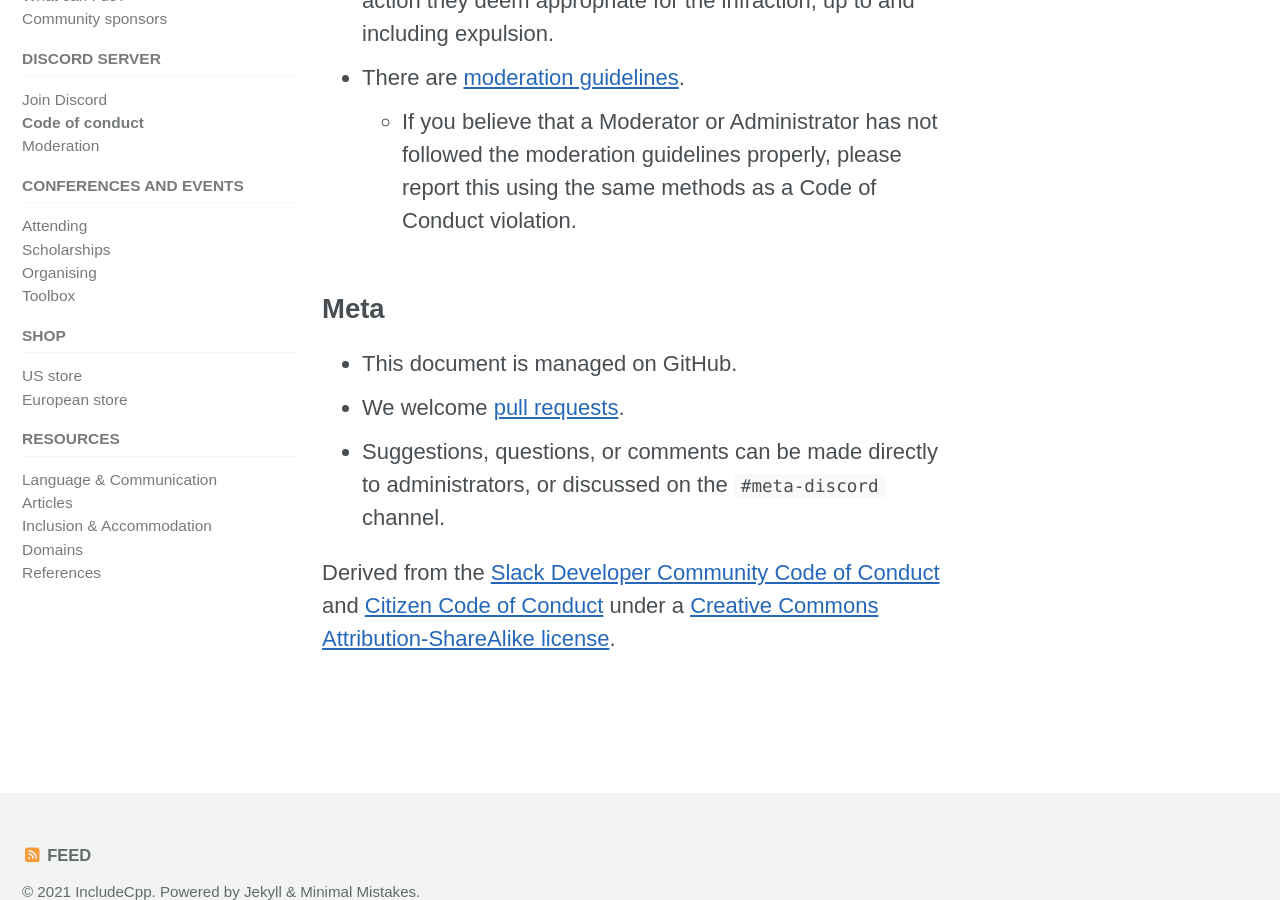
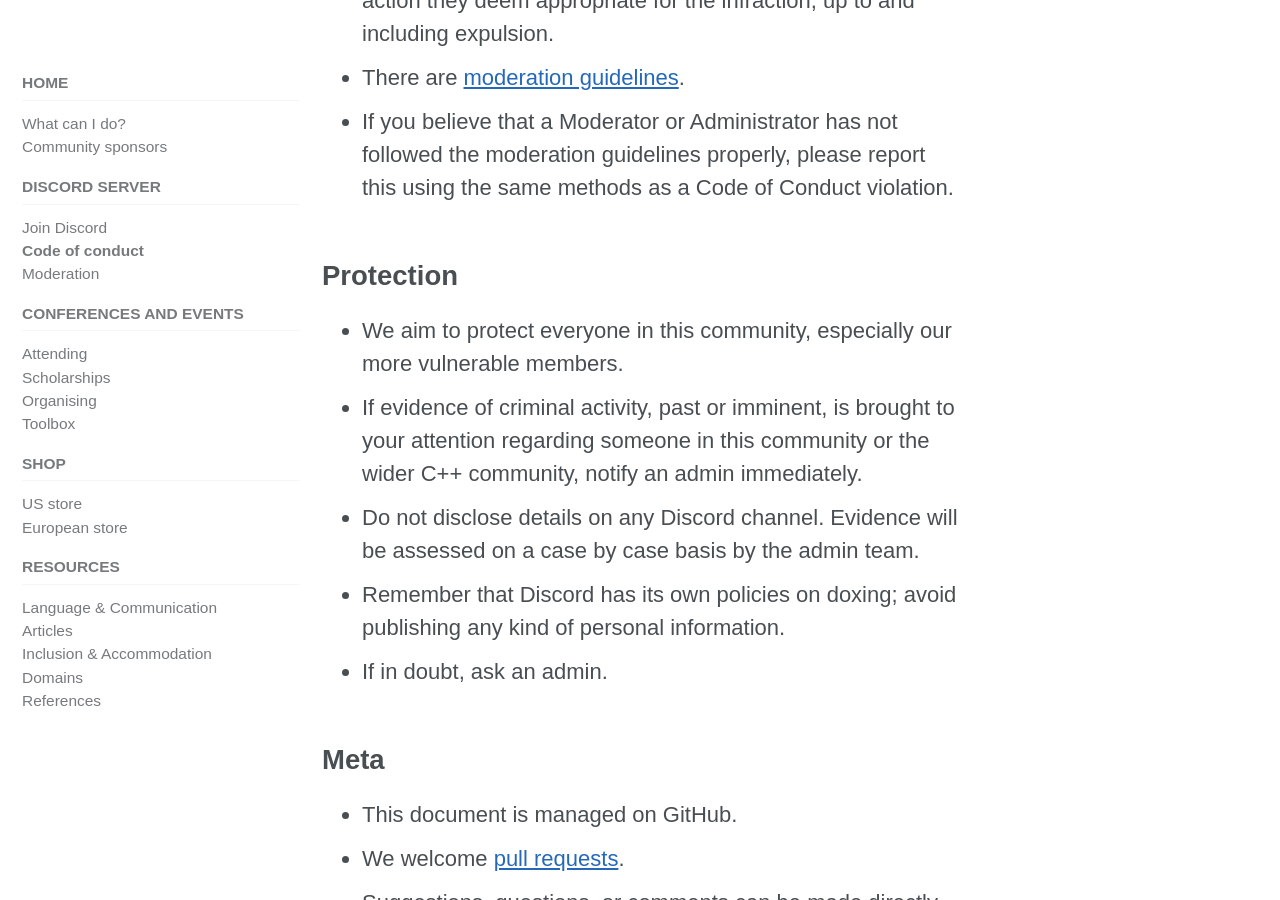
Before and after one commit to include-cpp/include-cpp.github.io, a Jekyll site: the page built from code-of-conduct.md, in a window 1280 px wide and 900 px high, scrolled down 2547 px. Built offline with Jekyll 4.4.1, drawn with Linux system fonts in a browser that asks for light colours; cached includes are drawn as plain includes; nearby versions of some CDN libraries.

Commit message:
Update code-of-conduct.md

```diff
--- a/code-of-conduct.md
+++ b/code-of-conduct.md
@@ -44,7 +44,16 @@ Enforcement
 - If an issue occurs, please contact an Moderator or Administrator. On Discord their names are highlighted in blue or red.
 - If violations occur, Moderators or Administrators will take any action they deem appropriate for the infraction, up to and including expulsion.
 - There are [moderation guidelines]({{site.baseurl}}/moderation).
-  - If you believe that a Moderator or Administrator has not followed the moderation guidelines properly, please report this using the same methods as a Code of Conduct violation.
+- If you believe that a Moderator or Administrator has not followed the moderation guidelines properly, please report this using the same methods as a Code of Conduct violation.
+
+Protection
+----------
+
+- We aim to protect everyone in this community, especially our more vulnerable members.
+- If evidence of criminal activity, past or imminent, is brought to your attention regarding someone in this community or the wider C++ community, notify an admin immediately.
+- Do not disclose details on any Discord channel. Evidence will be assessed on a case by case basis by the admin team.
+- Remember that Discord has its own policies on doxing; avoid publishing any kind of personal information.
+- If in doubt, ask an admin.
 
 Meta
 ----
```
